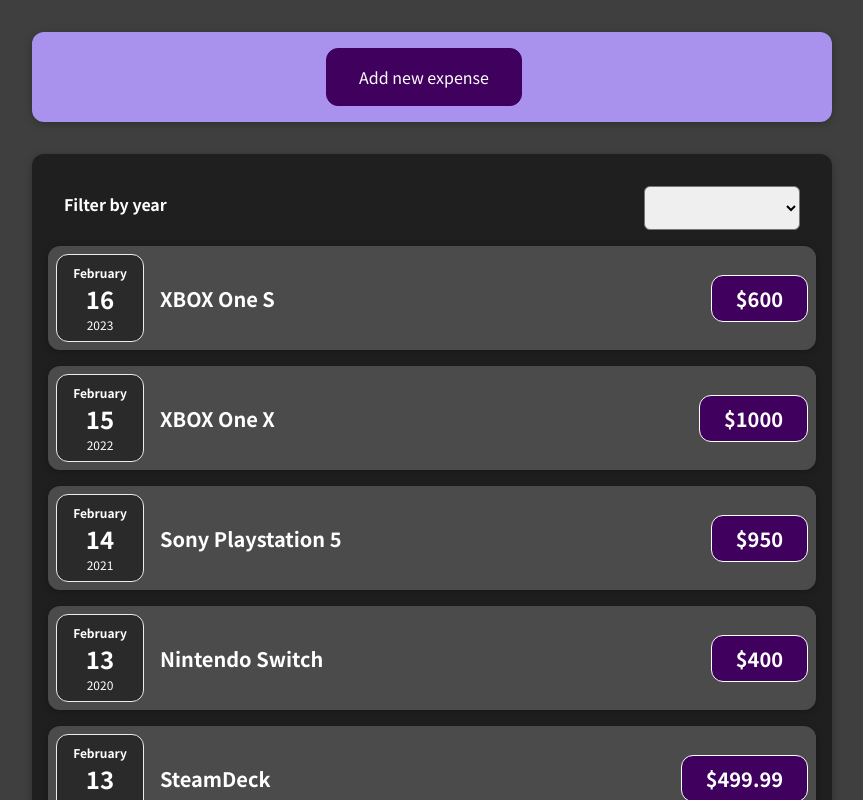
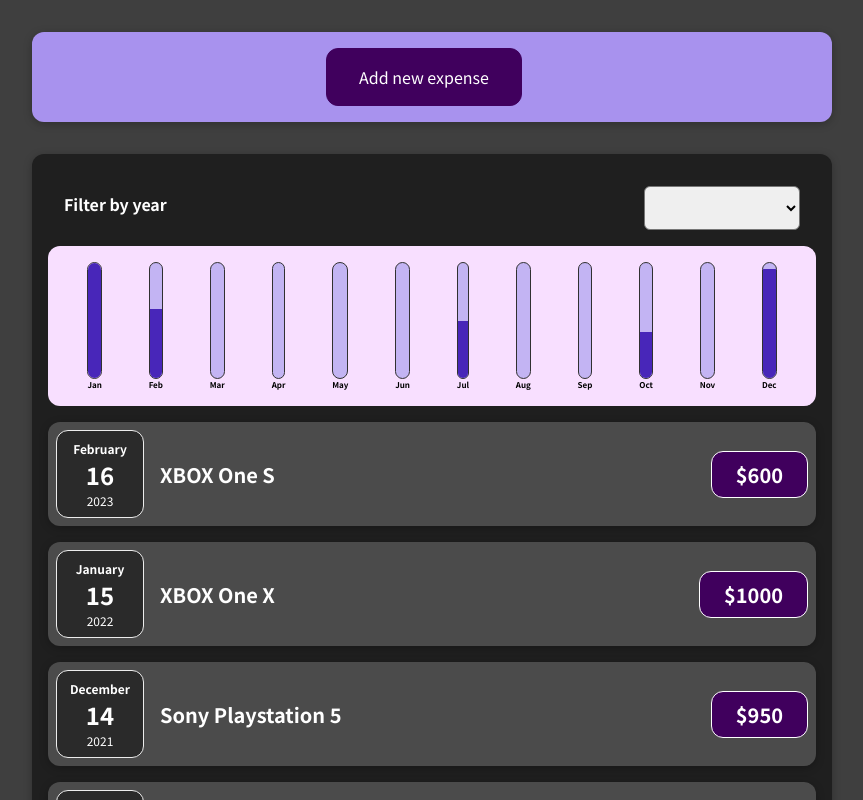
Before and after one commit to drodionov/expense-tracker, a React (Create React App) app: page / in a window 1280 px wide. Shown: the top 800 px of the page, without its empty margins (208-1071 px from the left). Built offline with nearby package versions, Linux system fonts and the light colour scheme.

Commit message:
Add a nice Chart Bar

```diff
--- a/src/App.js
+++ b/src/App.js
@@ -4,15 +4,15 @@
 
 const DUMMY_EXPENSES = [
   {id: 1, date: new Date(2023, 1, 16), title: 'XBOX One S', amount: 600},
-  {id: 2, date: new Date(2022, 1, 15), title: 'XBOX One X', amount: 1000},
+  {id: 2, date: new Date(2022, 0, 15), title: 'XBOX One X', amount: 1000},
   {
     id: 3,
-    date: new Date(2021, 1, 14),
+    date: new Date(2021, 11, 14),
     title: 'Sony Playstation 5',
     amount: 950
   },
-  {id: 4, date: new Date(2020, 1, 13), title: 'Nintendo Switch', amount: 400},
-  {id: 5, date: new Date(2019, 1, 13), title: 'SteamDeck', amount: 499.99}
+  {id: 4, date: new Date(2020, 9, 13), title: 'Nintendo Switch', amount: 400},
+  {id: 5, date: new Date(2019, 6, 13), title: 'SteamDeck', amount: 499.99}
 ];
 const App = () => {
   const [expenseData, expenseDataSet] = useState(DUMMY_EXPENSES)
--- /dev/null
+++ b/src/components/Chart/Chart.css
@@ -0,0 +1,9 @@
+.chart {
+  padding: 1rem;
+  border-radius: 12px;
+  background-color: #f8dfff;
+  text-align: center;
+  display: flex;
+  justify-content: space-around;
+  height: 10rem;
+}
--- /dev/null
+++ b/src/components/Chart/Chart.js
@@ -0,0 +1,17 @@
+import './Chart.css'
+import ChartBar from "./ChartBar";
+
+const Chart = ({dataPoints}) => {
+
+  const totalMax = Math.max(...dataPoints.map(point => point.value))
+
+  const chartBars = dataPoints.map(
+      dataPoint => <ChartBar key={dataPoint.label} value={dataPoint.value}
+                             maxValue={totalMax} label={dataPoint.label}/>)
+
+  return (
+      <div className={'chart'}>{chartBars}</div>
+  )
+}
+
+export default Chart
--- /dev/null
+++ b/src/components/Chart/ChartBar.css
@@ -0,0 +1,30 @@
+.chart-bar {
+  height: 100%;
+  display: flex;
+  flex-direction: column;
+  align-items: center;
+}
+
+.chart-bar__inner {
+  height: 100%;
+  width: 100%;
+  border: 1px solid #313131;
+  border-radius: 12px;
+  background-color: #c3b4f3;
+  overflow: hidden;
+  display: flex;
+  flex-direction: column;
+  justify-content: flex-end;
+}
+
+.chart-bar__fill {
+  background-color: #4826b9;
+  width: 100%;
+  transition: all 0.3s ease-out;
+}
+
+.chart-bar__label {
+  font-weight: bold;
+  font-size: 0.5rem;
+  text-align: center;
+}
--- /dev/null
+++ b/src/components/Chart/ChartBar.js
@@ -0,0 +1,20 @@
+import './ChartBar.css'
+
+const ChartBar = ({value, maxValue, label}) => {
+  let barFillHeight = '0%'
+
+  if (maxValue > 0) {
+    barFillHeight = Math.round(value / maxValue * 100) + '%'
+  }
+
+  return (
+      <div className={'chart-bar'}>
+        <div className={'chart-bar__inner'}>
+          <div className={'chart-bar__fill'} style={{height: barFillHeight}}/>
+        </div>
+        <div className={'chart-bar__label'}>{label}</div>
+      </div>
+  )
+}
+
+export default ChartBar
--- /dev/null
+++ b/src/components/Expenses/ExpenseChart.js
@@ -0,0 +1,29 @@
+import Chart from "../Chart/Chart";
+
+const ExpensesChart = ({expenses}) => {
+  const chartDataPoints = [
+    {label: 'Jan', value: 0},
+    {label: 'Feb', value: 0},
+    {label: 'Mar', value: 0},
+    {label: 'Apr', value: 0},
+    {label: 'May', value: 0},
+    {label: 'Jun', value: 0},
+    {label: 'Jul', value: 0},
+    {label: 'Aug', value: 0},
+    {label: 'Sep', value: 0},
+    {label: 'Oct', value: 0},
+    {label: 'Nov', value: 0},
+    {label: 'Dec', value: 0},
+  ]
+
+  for (const expense of expenses) {
+    const month = expense.date.getMonth()
+    chartDataPoints[month].value += expense.amount
+  }
+
+  return (
+      <Chart dataPoints={chartDataPoints}/>
+  )
+}
+
+export default ExpensesChart
--- a/src/components/Expenses/Expenses.js
+++ b/src/components/Expenses/Expenses.js
@@ -3,6 +3,7 @@
 import ExpensesFilter from "./ExpensesFilter";
 import {useState} from "react";
 import ExpensesList from "./ExpensesList";
+import ExpenseChart from "./ExpenseChart";
 
 const Expenses = props => {
 
@@ -10,7 +11,7 @@
   const onChangeYearHandler = selectedYear => {
     setFilterYear(selectedYear)
   }
-  const expenses = props.items.filter(
+  const filteredItems = props.items.filter(
       item => item.date.getFullYear().toString() === filterYear || filterYear
           === '')
 
@@ -18,7 +19,8 @@
       <Card className={'expenses'}>
         <ExpensesFilter selectedYear={filterYear}
                         onChangeYear={onChangeYearHandler}/>
-        <ExpensesList items={expenses}/>
+        <ExpenseChart expenses={filteredItems}/>
+        <ExpensesList items={filteredItems}/>
       </Card>
   )
 }
```
